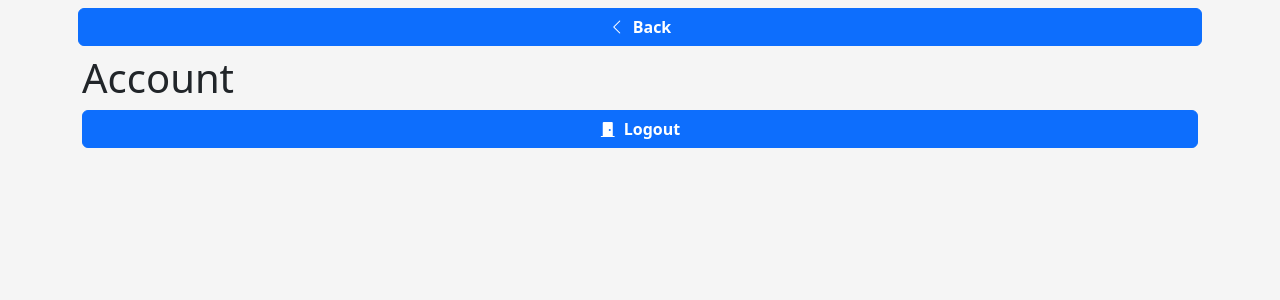
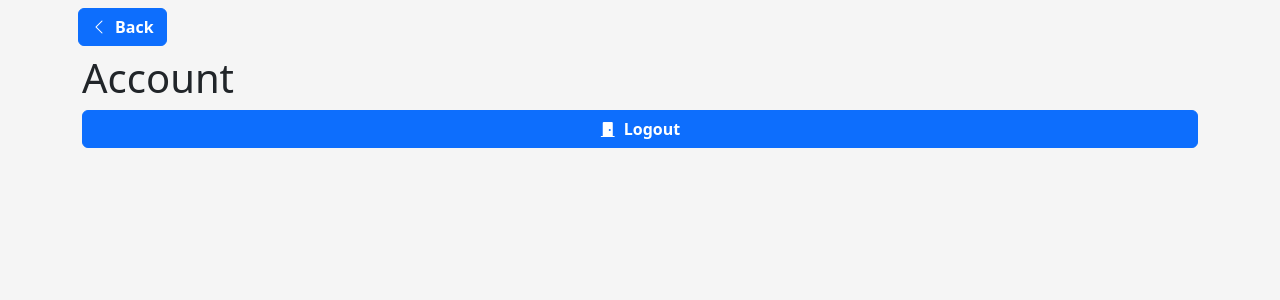
Before and after one commit to crvouga/setlist, a Nuxt app: page /account in a window 1280 px wide. Shown: the top 300 px of the page. Built offline with nearby package versions, Linux system fonts and the light colour scheme.

Commit message:
fixed crashes

```diff
--- a/pages/account/index.vue
+++ b/pages/account/index.vue
@@ -12,12 +12,8 @@ const logout = async () => {
 };
 </script>
 <template>
-  <nav class="container fw-bold p-2">
-    <Button linkTo="/">
-      <Icon name="back" />
-      Back
-    </Button>
-  </nav>
+  <NavBarBack to="/" />
+
   <main class="container fw-bold">
     <h1 class="fs-1">Account</h1>
 
```
Also changed, not shown: 2 other files (tests, documents, lock files or other folders).
